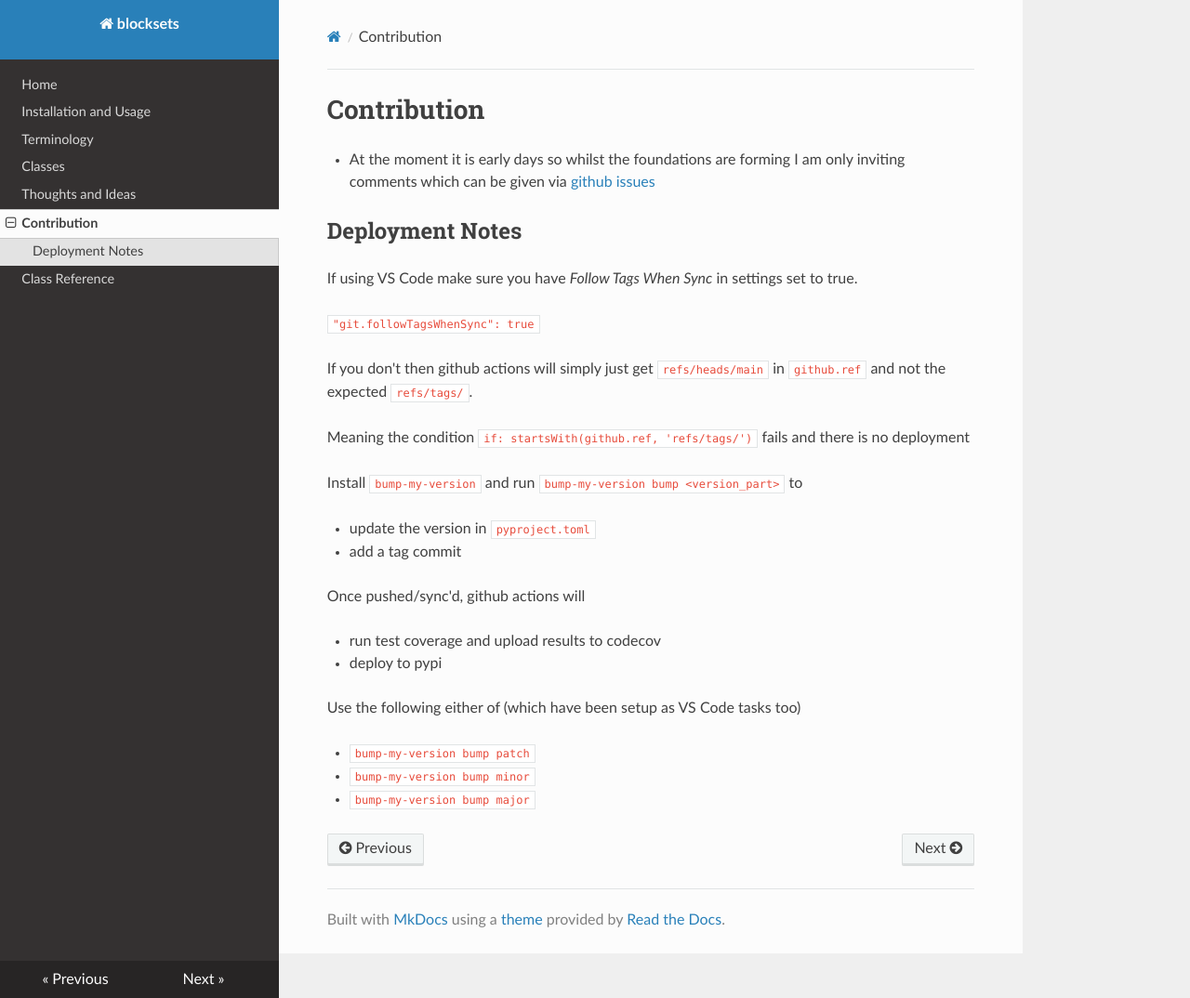
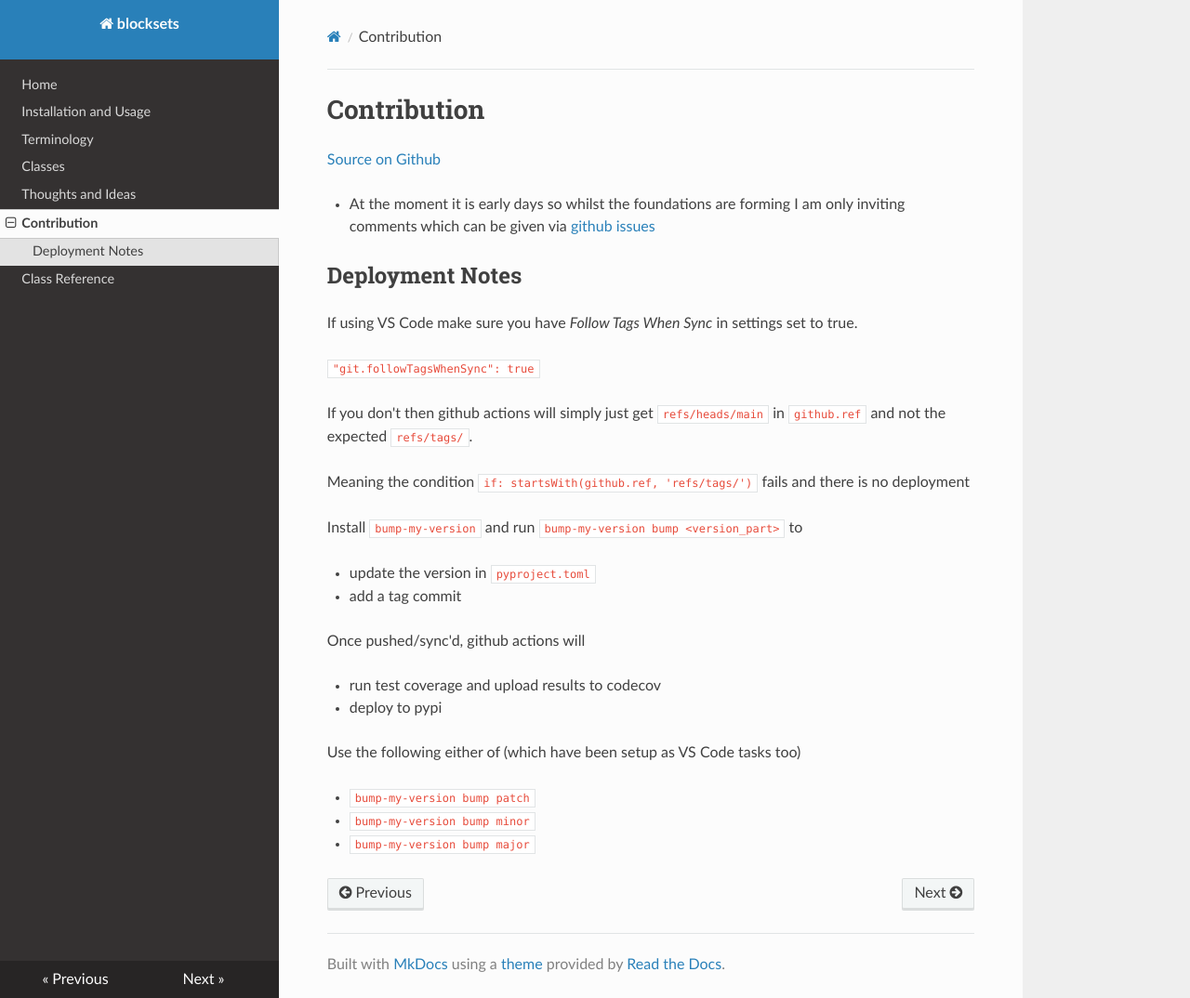
Before and after one commit to daveisagit/blocksets, an MkDocs documentation site: the page built from docs/contribution.md, in a window 1280 px wide and 1074 px high. Shown: the whole window at 93% size. Built offline with MkDocs 1.6.1, drawn with Linux system fonts in a browser that asks for light colours; nearby versions of some CDN libraries.

Commit message:
Github link

```diff
--- a/docs/contribution.md
+++ b/docs/contribution.md
@@ -1,7 +1,9 @@
 # Contribution
 
+[Source on Github](https://github.com/daveisagit/blocksets)
+
 - At the moment it is early days so whilst the foundations are forming I am only
-  inviting comments which can be given via [github issues]([https://](https://github.com/daveisagit/blocksets/issues))
+  inviting comments which can be given via [github issues](https://github.com/daveisagit/blocksets/issues)
 
 ## Deployment Notes
 
```
